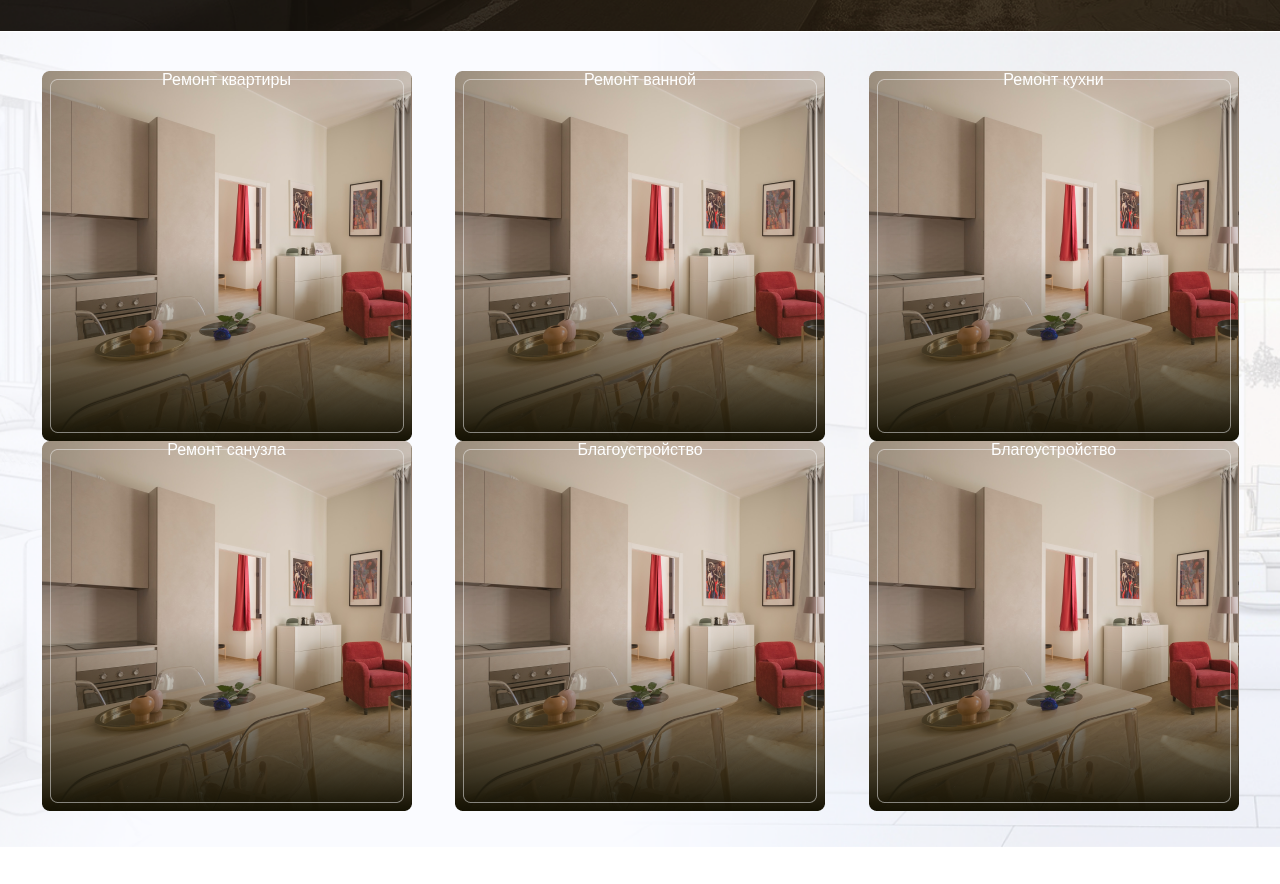
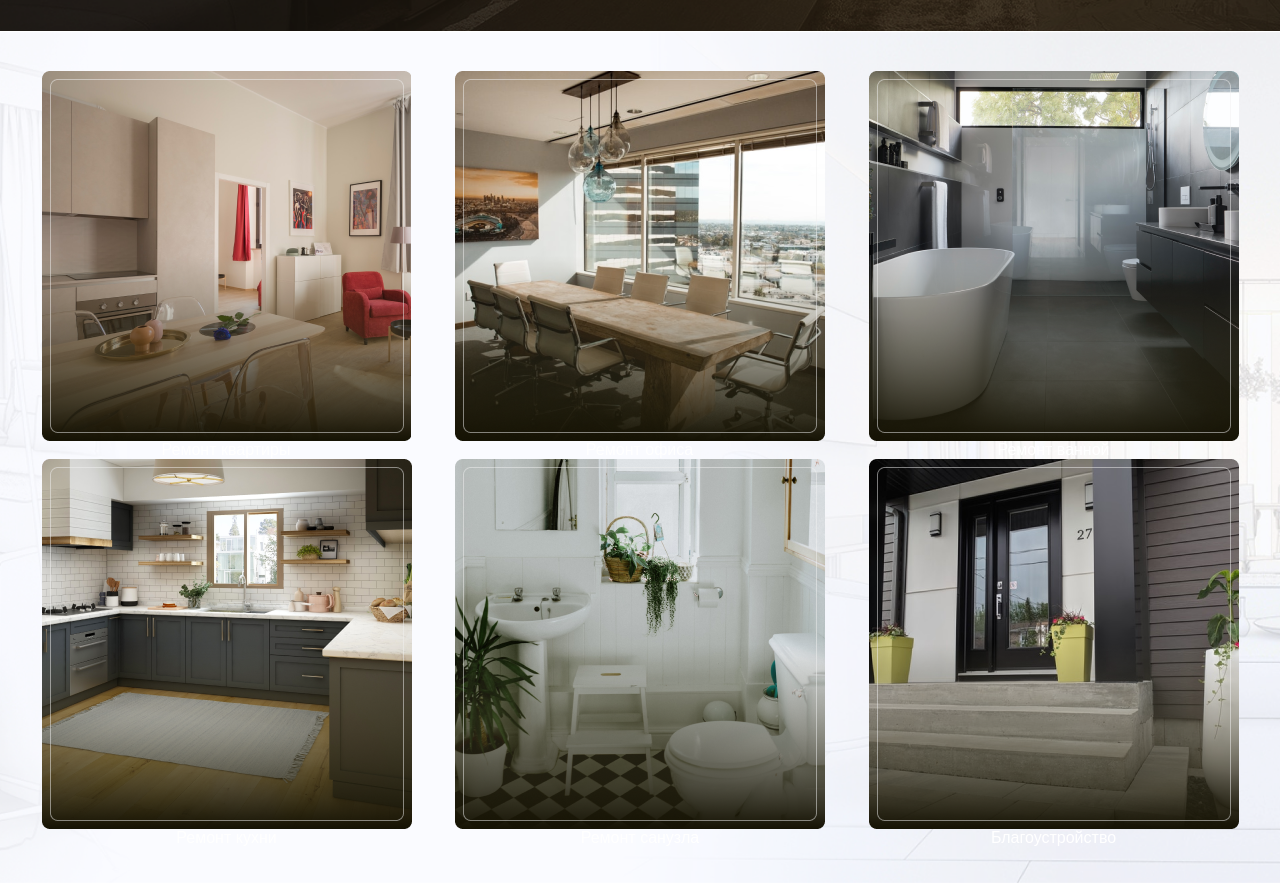
Before and after one commit to nixon2105/repair-of-apartments, a website built with webpack: page src/index.html in a window 1280 px wide. Shown: the part 630-1514 px from the top of the page. Before the commit the page ends 1478 px from the top, so only its background shows below. Built offline with nearby package versions, Linux system fonts and the light colour scheme.

Commit message:
refactor: change structure services

```diff
--- a/src/index.html
+++ b/src/index.html
@@ -105,54 +105,45 @@
       <div class="wrapper">
         <div class="services">
           <div class="services__item">
-            <!-- <div class="services__img">
+            <div class="services__img">
               <img
                 src="./assets/images/services/apartment.png"
                 alt="apartment"
               />
-            </div> -->
+            </div>
             <div class="services__text">Ремонт квартиры</div>
           </div>
-          <!-- <div class="services__item">
+          <div class="services__item">
             <div class="services__img">
               <img src="./assets/images/services/office.png" alt="office" />
             </div>
             <div class="services__text">Ремонт офиса</div>
-          </div> -->
+          </div>
           <div class="services__item">
-            <!-- <div class="services__img">
+            <div class="services__img">
               <img src="./assets/images/services/bathroom.png" alt="bathroom" />
-            </div> -->
+            </div>
             <div class="services__text">Ремонт ванной</div>
           </div>
           <div class="services__item">
-            <!-- <div class="services__img">
+            <div class="services__img">
               <img src="./assets/images/services/kitchen.png" alt="kitchen" />
-            </div> -->
+            </div>
             <div class="services__text">Ремонт кухни</div>
           </div>
           <div class="services__item">
-            <!-- <div class="services__img">
+            <div class="services__img">
               <img src="./assets/images/services/toilet.png" alt="toilet" />
-            </div> -->
+            </div>
             <div class="services__text">Ремонт санузла</div>
           </div>
           <div class="services__item">
-            <!-- <div class="services__img">
+            <div class="services__img">
               <img
                 src="./assets/images/services/landsscaping.png"
                 alt="andsscaping"
               />
-            </div> -->
-            <div class="services__text">Благоустройство</div>
-          </div>
-          <div class="services__item">
-            <!-- <div class="services__img">
-              <img
-                src="./assets/images/services/landsscaping.png"
-                alt="andsscaping"
-              />
-            </div> -->
+            </div>
             <div class="services__text">Благоустройство</div>
           </div>
         </div>
--- a/src/scss/layouts/_services.scss
+++ b/src/scss/layouts/_services.scss
@@ -15,10 +15,10 @@
   padding-bottom: 37px;
 }
 
-.services__item {
-  width: 370px;
-  height: 370px;
-  background-image: url('../assets/images/services/apartment.png');
+.services__img img {
+  display: block;
+  max-width: 100%;
+  height: auto;
 }
 
 .services__text {
```
